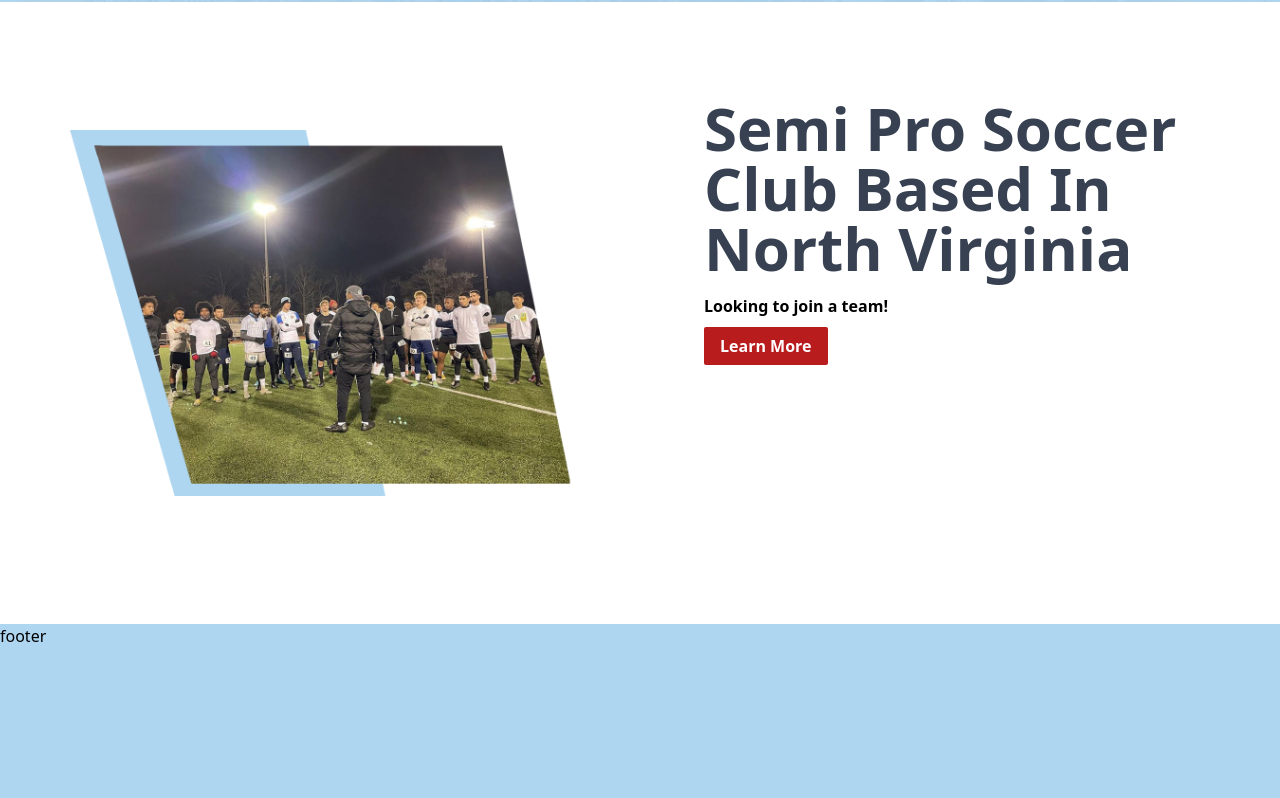
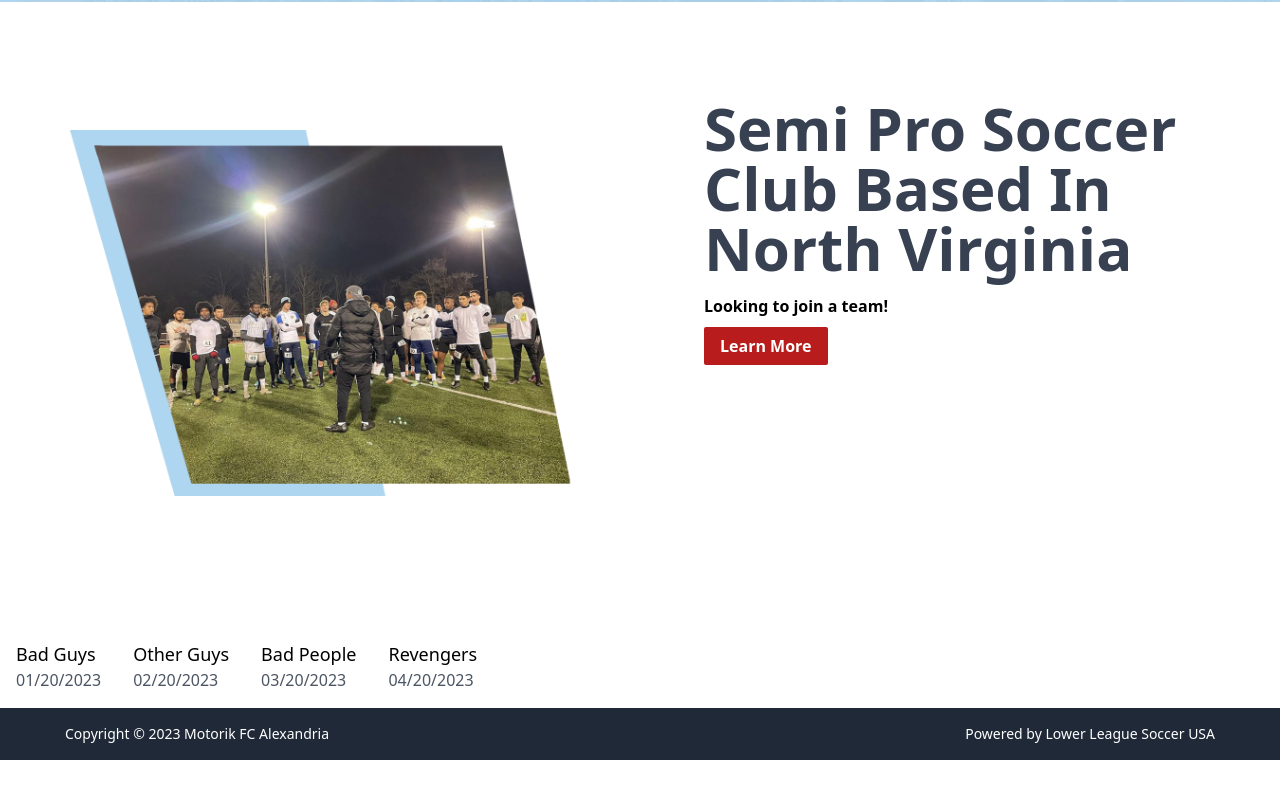
Before and after one commit to Divici/motorik, a React (Create React App) app: page / in a window 1280 px wide. Shown: the part 510-1308 px from the top of the page. After the commit the page ends 1270 px from the top, so only its background shows below. Built offline with nearby package versions, Linux system fonts and the light colour scheme.

Commit message:
Home-update

```diff
--- a/src/App.js
+++ b/src/App.js
@@ -7,7 +7,6 @@ import Tryouts from "./components/Tryouts";
 const App = () => {
   return (
     <div>
-      <Navbar/>
       <Routes>
 
         <Route path='/*' element={<Home />} />
--- a/src/components/About.js
+++ b/src/components/About.js
@@ -1,8 +1,12 @@
 import React from 'react';
+import Navbar from './Navbar';
 import logo from '../assets/motorik-logo.png'
 
 const About = () => {
   return (
+    <div>
+      <Navbar/>
+
       <div className="flex flex-col items-center justify-center h-screen motorik-bg bg-no-repeat bg-cover bg-[center_top]">
         <img
           src={logo}
@@ -23,6 +27,7 @@ const About = () => {
           </p>
         </div>
       </div>
+    </div>
   );
 };
 
--- a/src/components/Home.js
+++ b/src/components/Home.js
@@ -1,12 +1,33 @@
 import React from 'react'
+import Navbar from './Navbar';
 import { Link } from 'react-router-dom';
 import {FaTwitterSquare, FaInstagramSquare} from 'react-icons/fa'
 import player from '../assets/motorik-player.png'
 import team from '../assets/motorik-team.png'
 
 const Home = () => {
+  const games = [
+    {
+      opponent : "Bad Guys",
+      date : "01/20/2023"
+    },
+    {
+      opponent : "Other Guys",
+      date : "02/20/2023"
+    },
+    {
+      opponent : "Bad People",
+      date : "03/20/2023"
+    },
+    {
+      opponent : "Revengers",
+      date : "04/20/2023"
+    },
+  ]
+
   return (
     <div className=''>
+      <Navbar/>
         <header className=' relative h-[25rem] motorik-bg bg-no-repeat bg-cover bg-[center_top_-2rem] ml:bg-[center_top_-10rem] md:bg-[center_top_-5rem]'>
             <div className='h-24 bg-gray-800 w-4/5 sm:w-1/2 absolute bottom-20 sm:bottom-24 z-0'></div>
             <img className="h-auto sm:h-full absolute z-10 bottom-0 sm:left-1/4" src={player} alt='player' />
@@ -33,8 +54,31 @@ const Home = () => {
           </div>
         </div>
 
-        <footer className='h-60 bg-mtk-blue'>
+        <div className="overflow-x-scroll">
+          <div className="flex">
+            {games.map((game, index) => (
+              <div key={index} className="p-4">
+                <h4 className="text-lg">{game.opponent}</h4>
+                <p className="text-gray-600">{game.date}</p>
+              </div>
+            ))}
+          </div>
+        </div>
+
+        {/* <footer className='h-60 bg-mtk-blue'>
             footer
+        </footer> */}
+        <footer className="bg-gray-800 text-white py-4">
+          <div className="container mx-auto">
+            <div className="flex flex-wrap items-center">
+              <div className="w-full md:w-1/2 text-center md:text-left">
+                <p className="text-sm">Copyright © {new Date().getFullYear()} Motorik FC Alexandria</p>
+              </div>
+              <div className="w-full md:w-1/2 text-center md:text-right">
+                <p className="text-sm">Powered by <a href="https://lower-league-soccer-usa.fandom.com" className="text-white hover:text-green-500">Lower League Soccer USA</a></p>
+              </div>
+            </div>
+          </div>
         </footer>
 
     </div>
--- a/src/index.css
+++ b/src/index.css
@@ -32,3 +32,7 @@
                 transform: translateY(0);
     }
 }
+
+.overflow-x-scroll {
+    overflow-x: scroll;
+}
```
Lines whose indentation alone changed are shown as unchanged.
